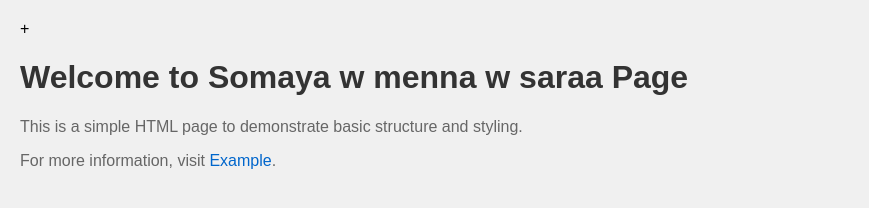
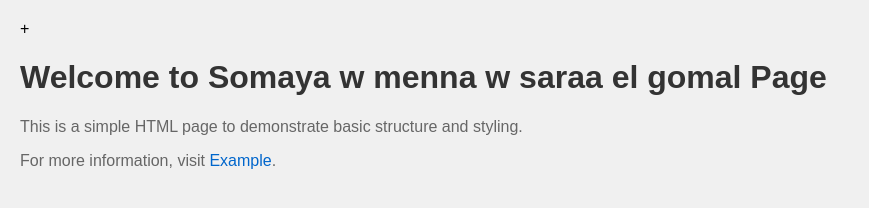
Before and after one commit to Somaya-Ayman/Code-Quest, a plain HTML site: page index.html in a window 1280 px wide. Shown: the whole page, without its empty margins (0-869 px from the left). Drawn offline with Linux system fonts and the light colour scheme.

Commit message:
Update index.html

```diff
--- a/index.html
+++ b/index.html
@@ -27,7 +27,7 @@
     </style>
 </head>
 <body>
-    <h1>Welcome to Somaya w menna w saraa Page</h1>
+    <h1>Welcome to Somaya w menna w saraa el gomal Page</h1>
     <p>This is  a simple HTML page to demonstrate basic structure and styling.</p>
     <p>For more information, visit <a href="https://www.example.com" target="_blank">Example</a>.</p>
 </body>
```
